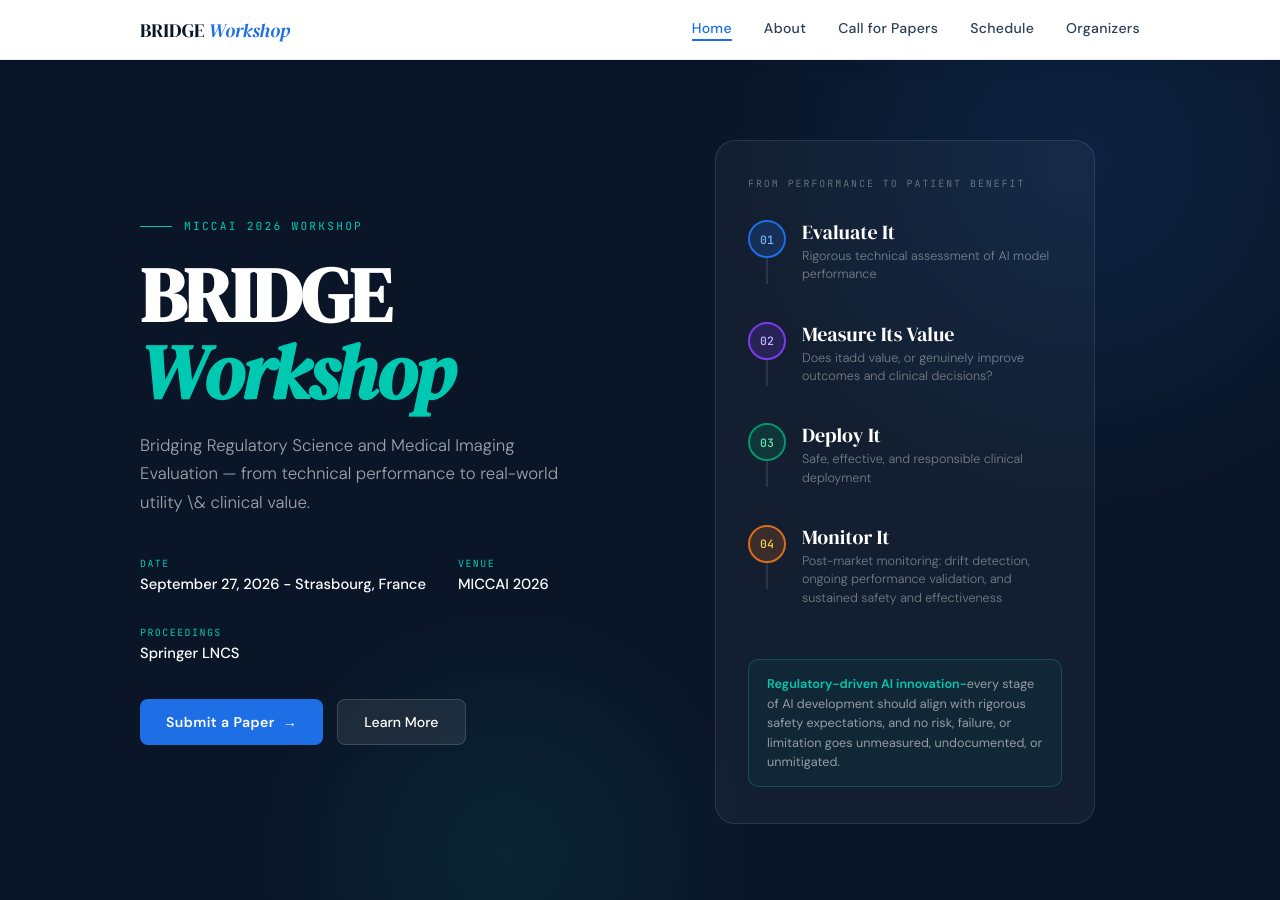
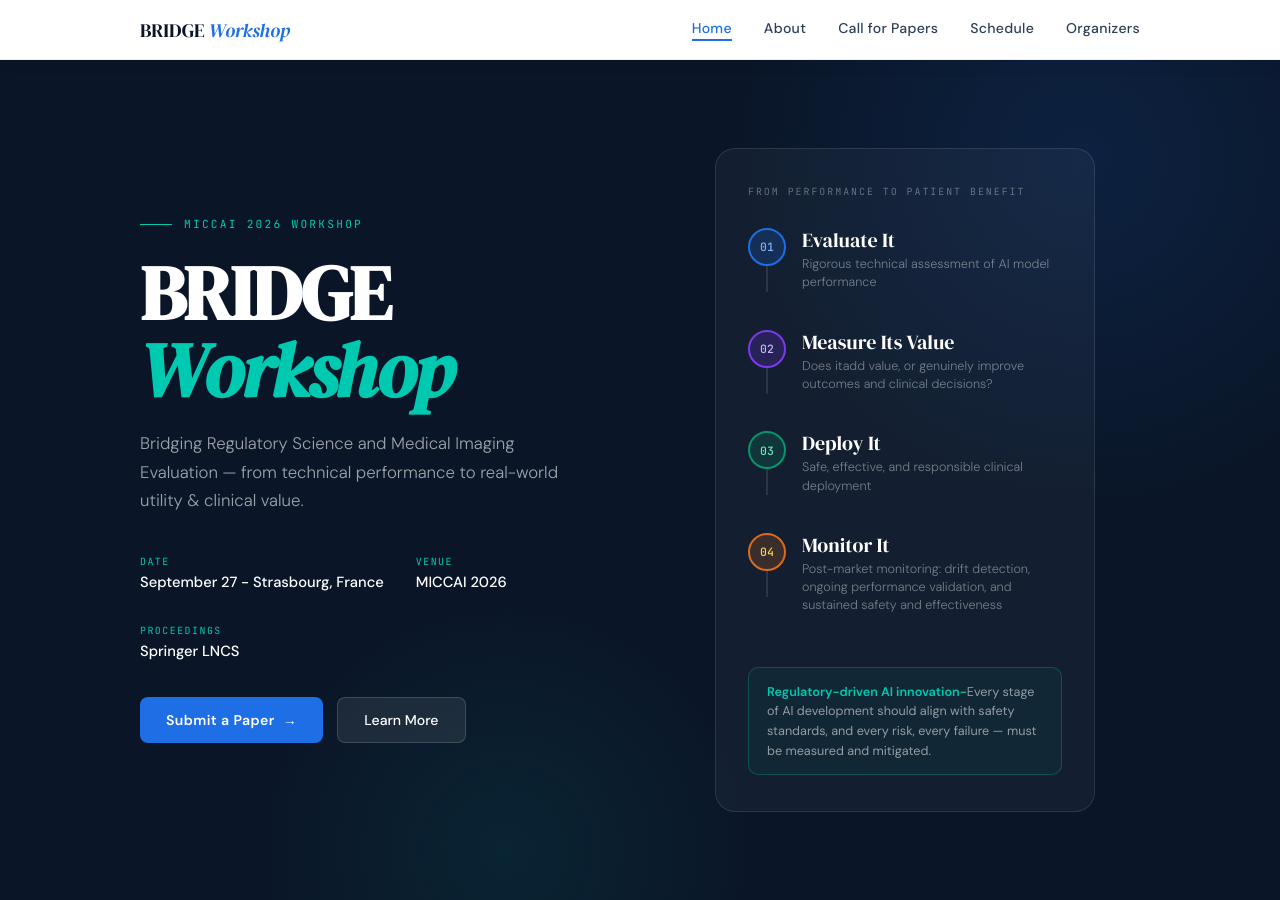
Before and after one commit to gaz89/BRIDGEAI, a Jekyll site: the page built from index.html, in a window 1280 px wide and 900 px high. Built offline with Jekyll 4.4.1, drawn with Linux system fonts in a browser that asks for light colours.

Commit message:
Update index.html

```diff
--- a/index.html
+++ b/index.html
@@ -11,11 +11,11 @@ page_id: home
     <div class="hero-left">
       <div class="hero-eyebrow">MICCAI 2026 Workshop</div>
       <h1>BRIDGE<br><em>Workshop</em></h1>
-      <p class="hero-sub">Bridging Regulatory Science and Medical Imaging Evaluation — from technical performance to real-world utility \& clinical value.</p>
+      <p class="hero-sub">Bridging Regulatory Science and Medical Imaging Evaluation — from technical performance to real-world utility & clinical value.</p>
       <div class="hero-meta">
         <div class="meta-item">
           <span class="meta-label">Date</span>
-          <span class="meta-value">September 27, 2026 - Strasbourg, France </span>
+          <span class="meta-value">September 27 - Strasbourg, France </span>
         </div>
         <div class="meta-item">
           <span class="meta-label">Venue</span>
@@ -63,7 +63,7 @@ page_id: home
           </div>
         </div>
         <div class="reg-note">
-          <strong>Regulatory-driven AI innovation-</strong>every stage of AI development should align with rigorous safety expectations, and no risk, failure, or limitation goes unmeasured, undocumented, or unmitigated.
+          <strong>Regulatory-driven AI innovation-</strong>Every stage of AI development should align with safety standards, and every risk, every failure — must be measured and mitigated.
         </div>
       </div>
     </div>
```
